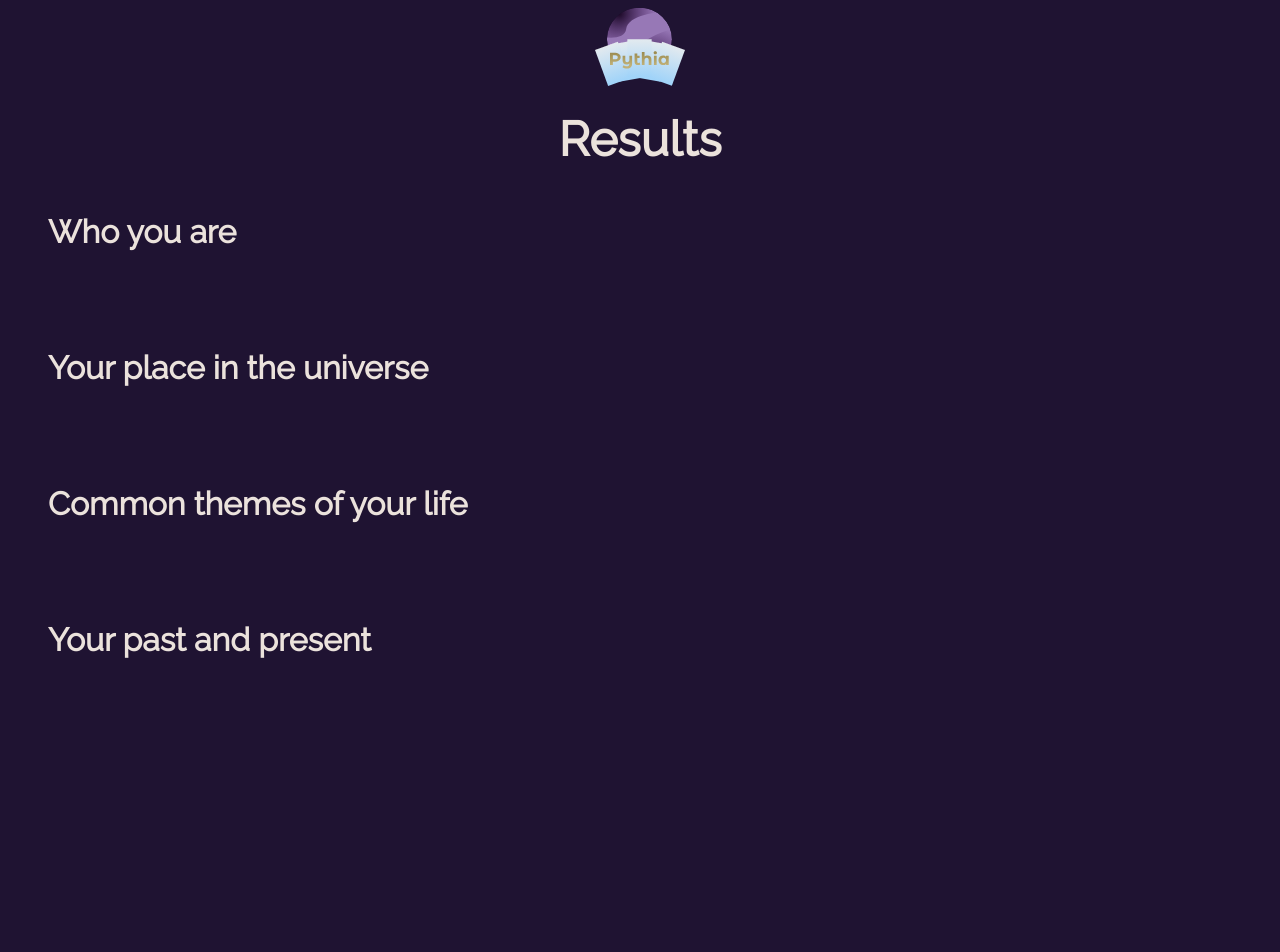
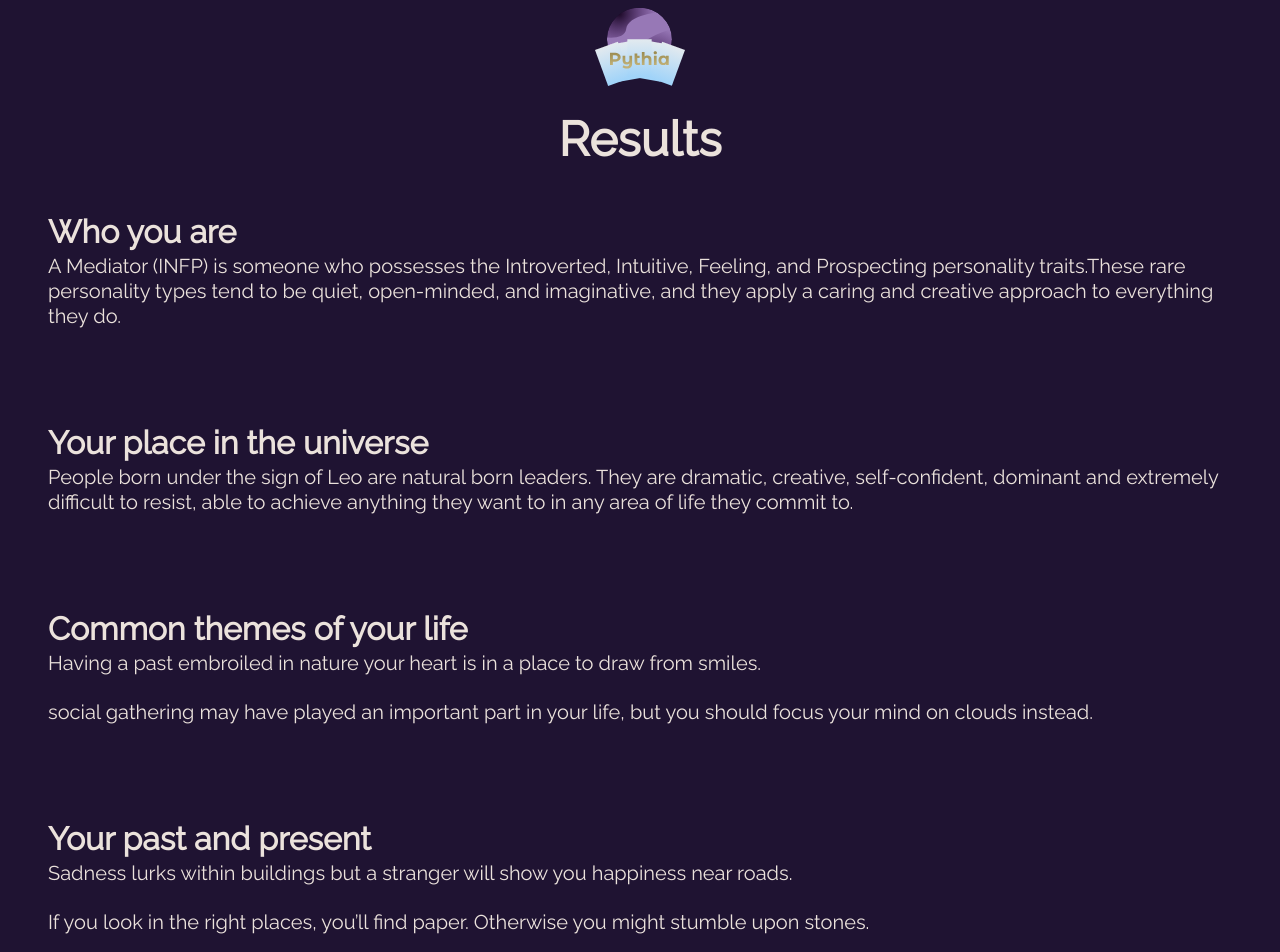
Before and after one commit to AlanWang1/pythia, a React (Create React App) app: page /results in a window 1280 px wide. Shown: the top 952 px of the page. Before the commit the page ends 800 px from the top, so only its background shows below. Built offline with nearby package versions, Linux system fonts and the light colour scheme.

Commit message:
Results page and calculating scores

```diff
--- a/src/App.js
+++ b/src/App.js
@@ -198,7 +198,12 @@ function App() {
       <Router>
         <Switch>
           <Route path="/results">
-            <Results user={user} />
+            <Results
+            user={user}
+            dominantColors = {dominantColors}
+            mostCommonLabels = {mostCommonLabels}
+            googlePhotoContentCategories = {googlePhotoContentCategories}
+            />
           </Route>
           <Route path="/">
             {(dominantColors && googlePhotoContentCategories)? <Redirect to='/results' /> : <Home handleLogin={handleLogin} fetchPhotos={fetchPhotos} />}
--- a/src/constants/contentCategories.js
+++ b/src/constants/contentCategories.js
@@ -1,18 +1,25 @@
 const contentCategories = [
-  "LANDSCAPES",
-  "RECEIPTS",
-  "CITYSCAPES",
-  "LANDMARKS",
-  "SELFIES",
-  "PEOPLE",
-  "PETS",
-  "WEDDINGS",
-  "BIRTHDAYS",
-  "DOCUMENTS",
-  "TRAVEL",
-  "ANIMALS",
-  "FOOD",
-  "SPORT",
+  "LANDSCAPES", // 0
+  "RECEIPTS", // 1
+  "CITYSCAPES", // 2
+  "LANDMARKS", // 3
+  "SELFIES", // 4
+  "PEOPLE", // 5
+  "PETS", // 6
+  "WEDDINGS", // 7
+  "BIRTHDAYS", // 8
+  "DOCUMENTS", // 9
+  "TRAVEL", // 10
+  "ANIMALS", // 11
+  "FOOD", // 12
+  "SPORT", // 13
+  "FASHION",// 14
+  "UTILITY", // 15
+  "NIGHT", // 16
+  "HOLIDAYS", // 17
+  "PERFORMANCES", // 18
+  "GARDEN", // 19
+  "FLOWER", // 20
 ];
 
 export default contentCategories;
--- a/src/pages/Results.js
+++ b/src/pages/Results.js
@@ -1,6 +1,9 @@
 import React from "react";
 import "./Results.css";
 import logo from "../img/Logo.svg";
+import * as strings from '../constants/strings';
+
+
 
 export default function Results() {
   return (
@@ -15,22 +18,24 @@ export default function Results() {
 
       <section className = 'section'>
           <h1 className = 'title'> Who you are</h1>
-          <h2 className = 'subtitle'> </h2>
+          <h2 className = 'subtitle'> {strings.INFP_sum }</h2>
       </section>
 
       <section className = 'section'>
           <h1 className = 'title'> Your place in the universe</h1>
-          <h2 className = 'subtitle'> </h2>
+          <h2 className = 'subtitle'> {strings.Leo_sum} </h2>
       </section>
 
       <section className = 'section'>
           <h1 className = 'title'> Common themes of your life</h1>
-          <h2 className = 'subtitle'> </h2>
+          <h2 className = 'subtitle'> {strings.PastGenerate('nature', 'smiles')[0]} </h2>
+          <h2 className = 'subtitle'> {strings.PastGenerate('social gathering', 'clouds')[2]} </h2>
       </section>
 
       <section className = 'section'>
           <h1 className = 'title'> Your past and present</h1>
-          <h2 className = 'subtitle'> </h2>
+          <h2 className = 'subtitle'>{strings.TopGenerate('buildings', 'roads')[0]} </h2>
+          <h2 className = 'subtitle'>{strings.TopGenerate('paper', 'stones')[8]} </h2>
       </section>
 
     </div>
```
